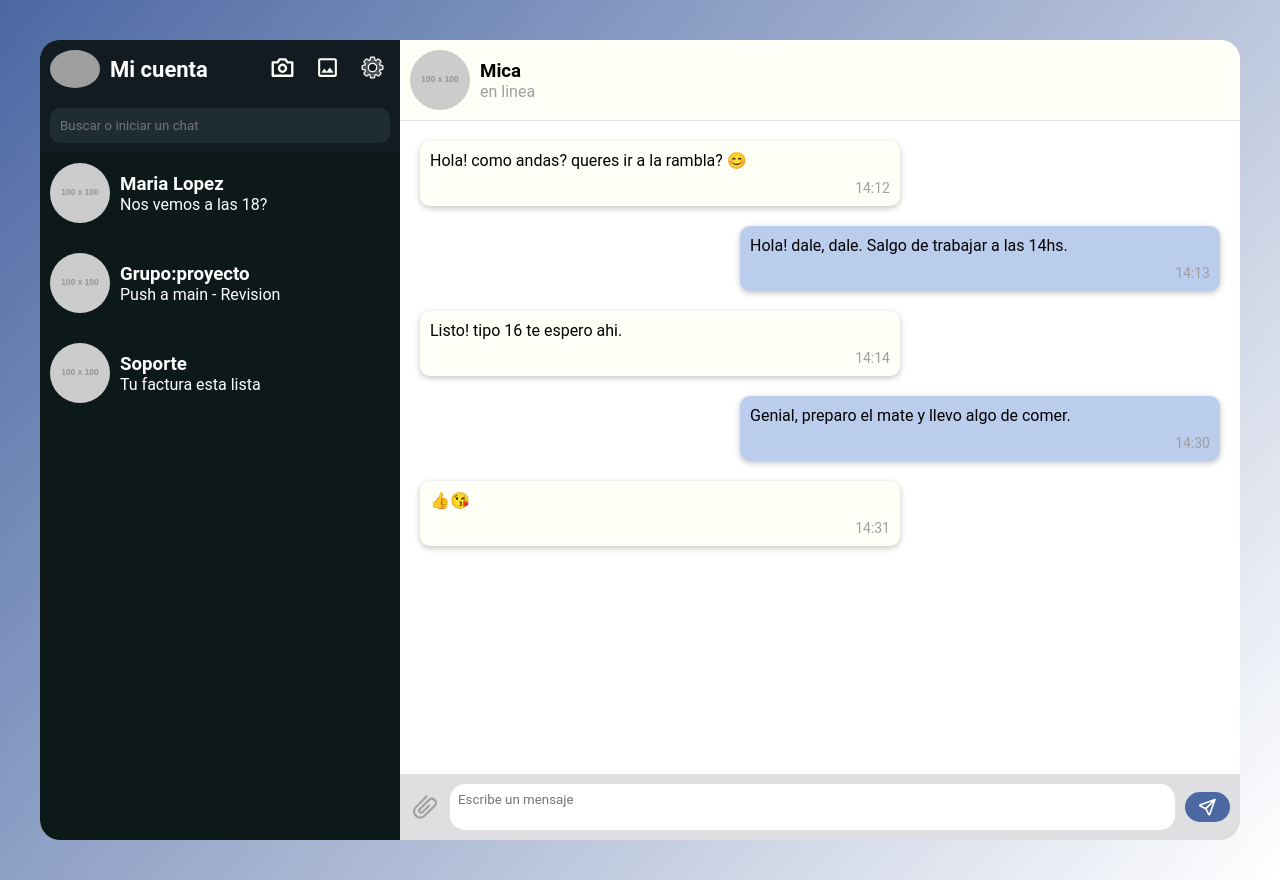
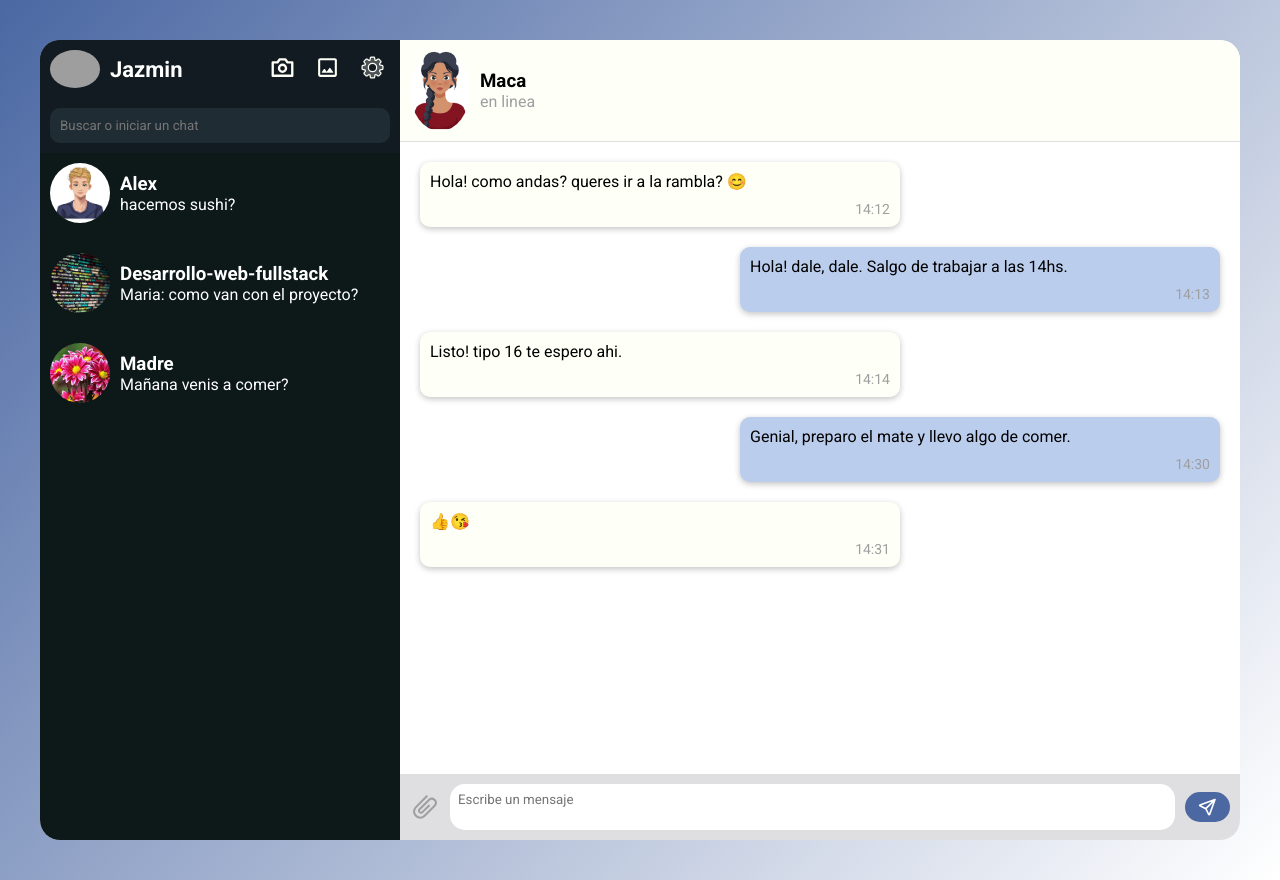
Before and after one commit to jazminm94/proyecto-base-999200928, a plain HTML site: page index.html in a window 1280 px wide. Drawn offline with Linux system fonts and the light colour scheme; grey boxes are pictures that could not be loaded; placeholder pictures from the web are drawn by us.

Commit message:
add: carpeta assets con imagenes de chat, tipografia en html, cambio de imagenes en el chat

```diff
--- a/index.html
+++ b/index.html
@@ -5,6 +5,11 @@
     <meta name="viewport" content="width=device-width, initial-scale=1.0">
     <title>Clon de Whatsapp</title>
     <link rel="stylesheet" href="styles/main.css">
+    <!-- google fonts -->
+    <link rel="preconnect" href="https://fonts.googleapis.com">
+    <link rel="preconnect" href="https://fonts.gstatic.com" crossorigin>
+    <link href="https://fonts.googleapis.com/css2?family=Roboto:ital,wght@0,100..900;1,100..900&display=swap"
+    rel="stylesheet">
 </head>
 <body>
     <section class="app">
@@ -12,7 +17,7 @@
         <header>
             <div class="profile">
                 <img src="https://avatars.githubusercontent.com/u/208176551?v=4" alt="foto de perfil">
-                <h2>Mi cuenta</h2>
+                <h2>Jazmin</h2>
             </div>
             <div class="actions">
             <button>
@@ -34,24 +39,24 @@
         <section class="chats">
             <ul>
                 <li  class="user-chat">
-                    <img src="https://placehold.co/100x100" alt="foto de perfil de maria lopez">
+                    <img src="assets/images/imagen-alex-wpp.jpg" alt="foto de perfil de alex">
                     <div>
-                        <h3>Maria Lopez</h3>
-                        <p>Nos vemos a las 18?</p>
+                        <h3>Alex</h3>
+                        <p>hacemos sushi?</p>
                     </div>
                 </li>
                 <li  class="user-chat">
-                    <img src="https://placehold.co/100x100" alt="foto de perfil de maria lopez">
+                    <img src="assets/images/imagen-grupo-wpp.jpg" alt="foto de perfil de grupo">
                     <div>
-                        <h3>Grupo:proyecto</h3>
-                        <p>Push a main - Revision </p>
+                        <h3>Desarrollo-web-fullstack</h3>
+                        <p>Maria: como van con el proyecto?</p>
                     </div>
                 </li>
                 <li  class="user-chat">
-                    <img src="https://placehold.co/100x100" alt="foto de perfil de maria lopz">
+                    <img src="assets/images/imagen-mama-wpp.jpg" alt="foto de perfil de mama">
                     <div>
-                        <h3>Soporte</h3>
-                        <p>Tu factura esta lista</p>
+                        <h3>Madre</h3>
+                        <p>Mañana venis a comer?</p>
                     </div>
                 </li>
             </ul>
@@ -59,9 +64,9 @@
     </aside>
     <div class="chat-panel">
         <header class="chat-header">
-            <img src="https://placehold.co/100x100" alt="foto de perfil">
+            <img src="assets/images/imagen-maca-wpp.jpg" alt="foto de perfil">
             <div>
-                <h3>Mica</h3>
+                <h3>Maca</h3>
                 <P>en linea</P>
             </div>
         </header>
--- a/styles/main.css
+++ b/styles/main.css
@@ -16,15 +16,13 @@
     --grey-500: #dfdfe1;
     --grey-300: #fefff6;
     --grey-200: #f1f2f6;
-    --green-400: #138b80;
-    --green-300: #2dca7a;
-    --green-100: #dcf8c6;
-   --primary-font: "Roboto", sans-serif;
+    --primary-font: 'Roboto', sans-serif;
 }
 
 body {
     background: linear-gradient(130deg, var(--blue), white);
     padding: 40px;
+    font-family: Cambria, Cochin, Georgia, Times, 'Times New Roman', serif
 }
 
 .app {
@@ -143,10 +141,12 @@ img {
 }
 
 .user-chat img {
-    border-radius: 50%;
-    width: 60px;
+width: 60px;
+height: 60px;
+border-radius: 50%;
+object-fit: cover;
+}
 
-}
 
 .user-chat:hover {
     background-color: var(--grey-700);
```
Also changed, not shown: assets/images/imagen-alex-wpp.jpg (added), assets/images/imagen-grupo-wpp.jpg (added), assets/images/imagen-maca-wpp.jpg (added), assets/images/imagen-mama-wpp.jpg (added).
